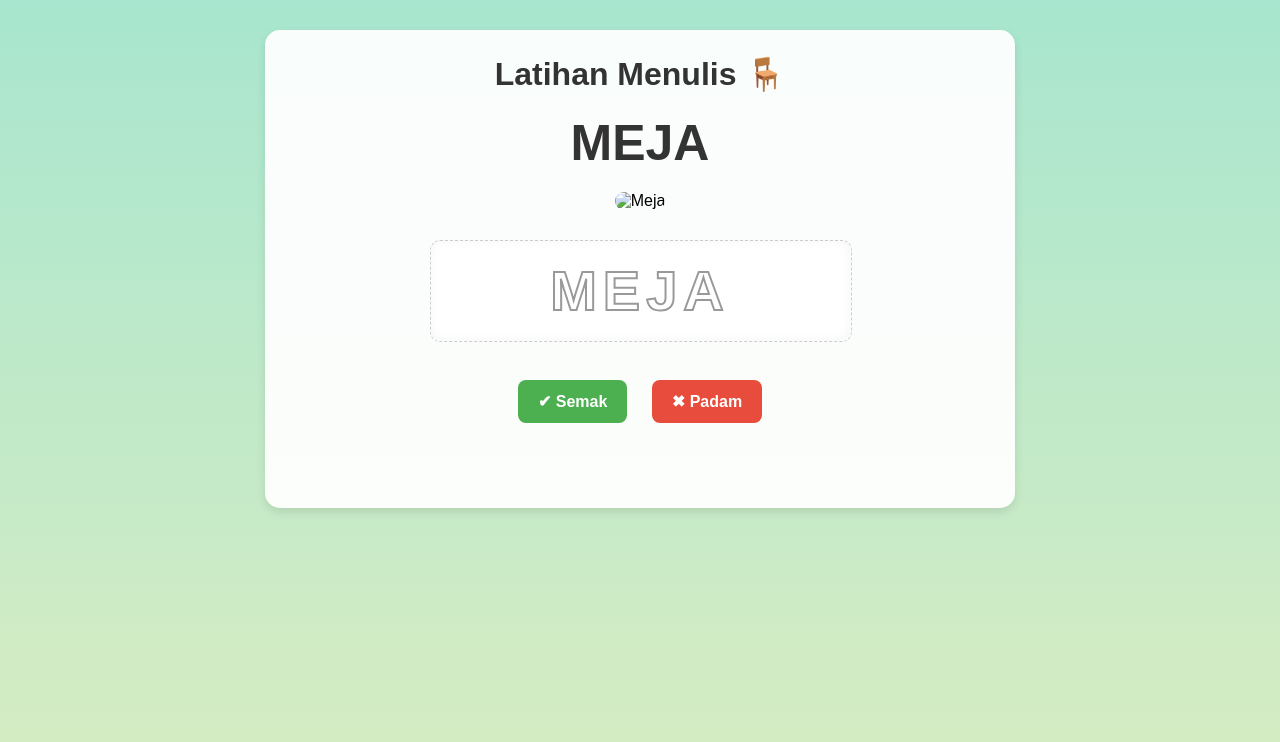
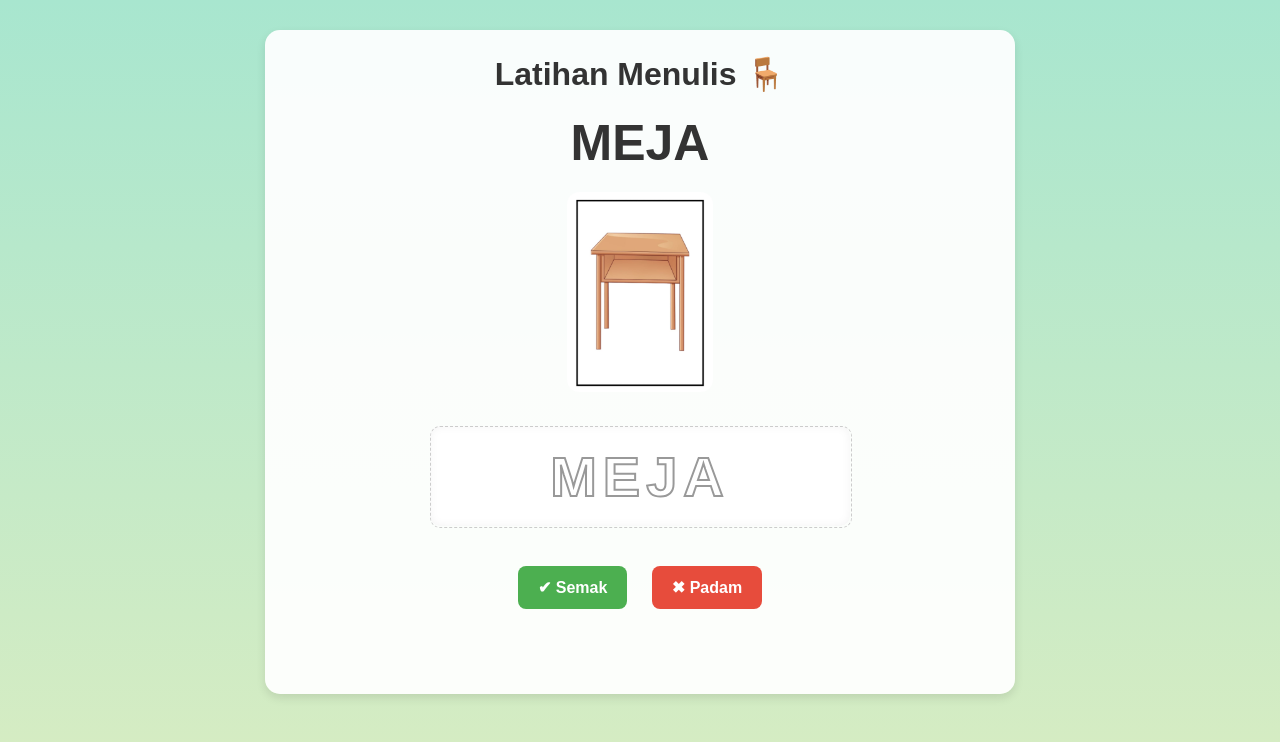
Before and after one commit to Colaqihong/meja1, a plain HTML site: page index.html in a window 1280 px wide. Drawn offline with Linux system fonts and the light colour scheme.

Commit message:
Update index.html

```diff
--- a/index.html
+++ b/index.html
@@ -25,7 +25,7 @@ button:active { transform: scale(0.95); }
     <div class="word">MEJA</div>
 
     <div class="image-box">
-        <img src="desk.jpg" alt="Meja">
+        <img src="meja.jpeg" alt="Meja">
     </div>
 
     <div class="trace-area">
```
